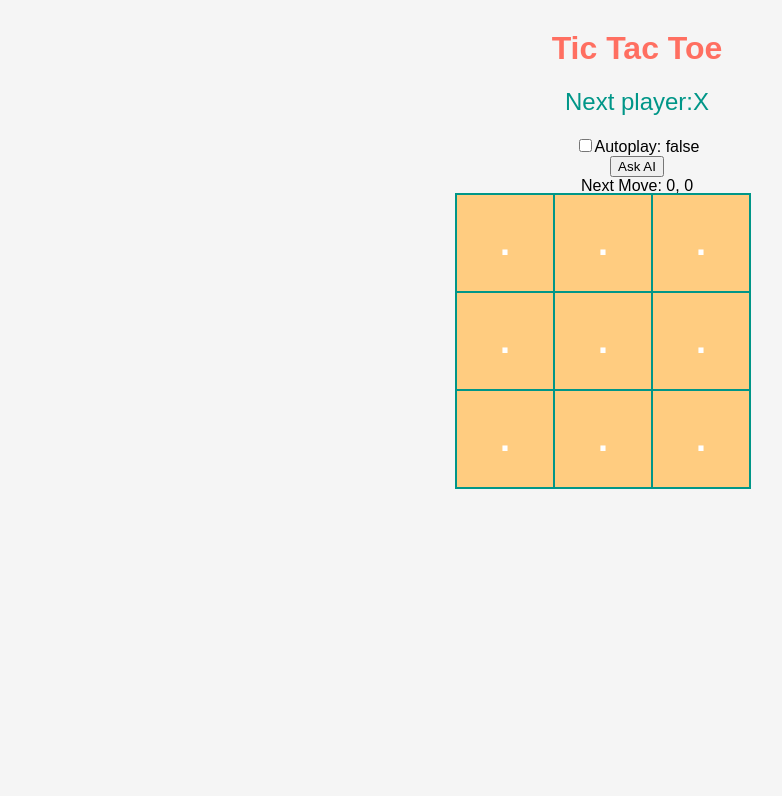
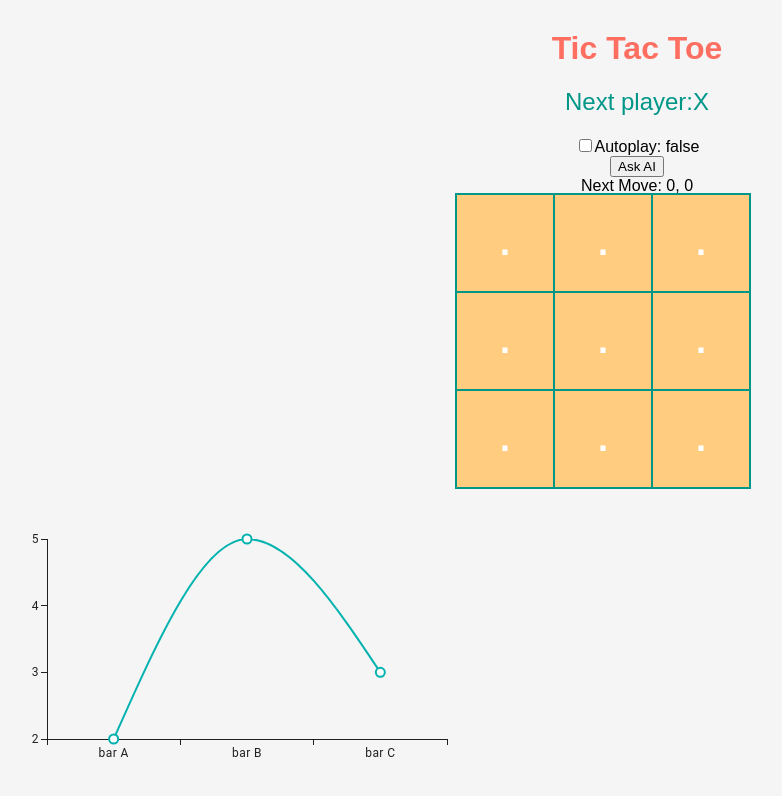
Before and after one commit to hunglun/tic-tac-toe-with-reactjs, a React (Create React App) app: page / in a window 1280 px wide. Shown: the top 796 px of the page, without its empty margins (3-785 px from the left). Built offline with nearby package versions, Linux system fonts and the light colour scheme.

Commit message:
added a line chart example

```diff
--- a/src/components/App.js
+++ b/src/components/App.js
@@ -2,6 +2,8 @@ import "../styles.css";
 import { useState } from "react";
 import Board from "./Board"
 import Play from "./Play"
+import { LineChart } from '@mui/x-charts/LineChart';
+
 function App() {
 
   const [squares, setSquares] = useState(Array(9).fill("."));
@@ -13,7 +15,7 @@ function App() {
   if (winner != ".") {
 
     status = "Winner: " + winner;
-    if (reset){
+    if (reset) {
       setReset(false);
       setSquares(Array(9).fill("."));
       setXIsNext(true);
@@ -23,14 +25,14 @@ function App() {
   if (squares.every((val) => val != ".")) {
     status = "Draw game!";
 
-    if (reset){
+    if (reset) {
       setReset(false);
       setSquares(Array(9).fill("."));
       setXIsNext(true);
     }
   }
 
-  function resetBoard(){
+  function resetBoard() {
     console.log("resetting board")
     setReset(true);
     // setSquares(Array(9).fill("."));
@@ -73,7 +75,25 @@ function App() {
     <div className="status">{status}</div>
     <Play opponent="AI" handleClick={handleClick} squares={squares} calculateWinner={calculateWinner} resetBoard={resetBoard} xIsNext={xIsNext} />
     <Board
-      handleClick={handleClick} squares={squares} setSquares={setSquares} /></div>;
+      handleClick={handleClick} squares={squares} setSquares={setSquares} />
+    <LineChart
+      xAxis={[
+        {
+          id: 'barCategories',
+          data: ['bar A', 'bar B', 'bar C'],
+          scaleType: 'band',
+        },
+      ]}
+      series={[
+        {
+          data: [2, 5, 3],
+        },
+      ]}
+      width={500}
+      height={300}
+    />
+
+  </div>;
 }
 
 export default App;
```
Also changed, not shown: package.json (+8 -4 lines), 1 other file (tests, documents, lock files or other folders).
